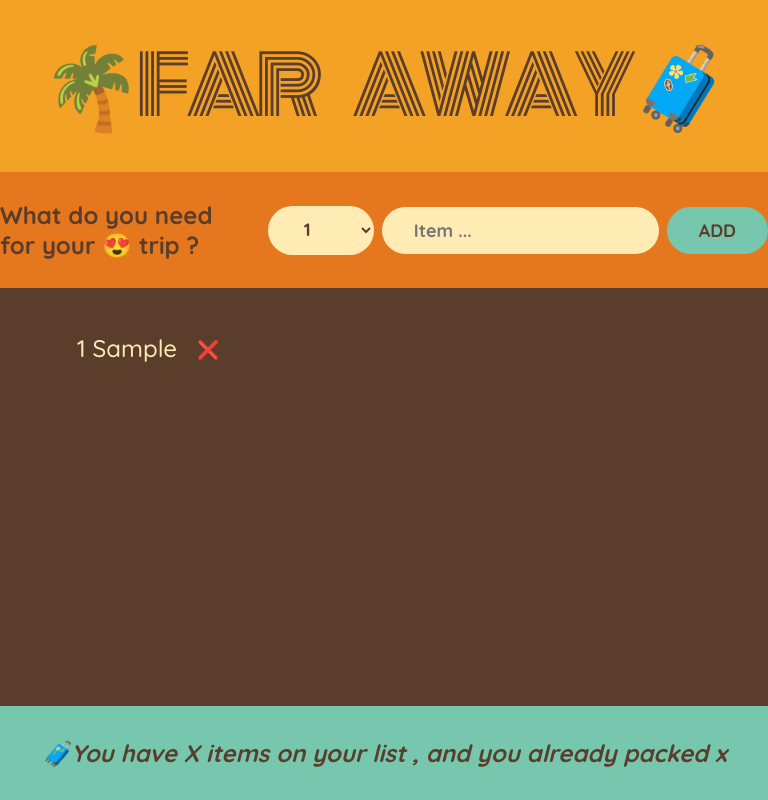
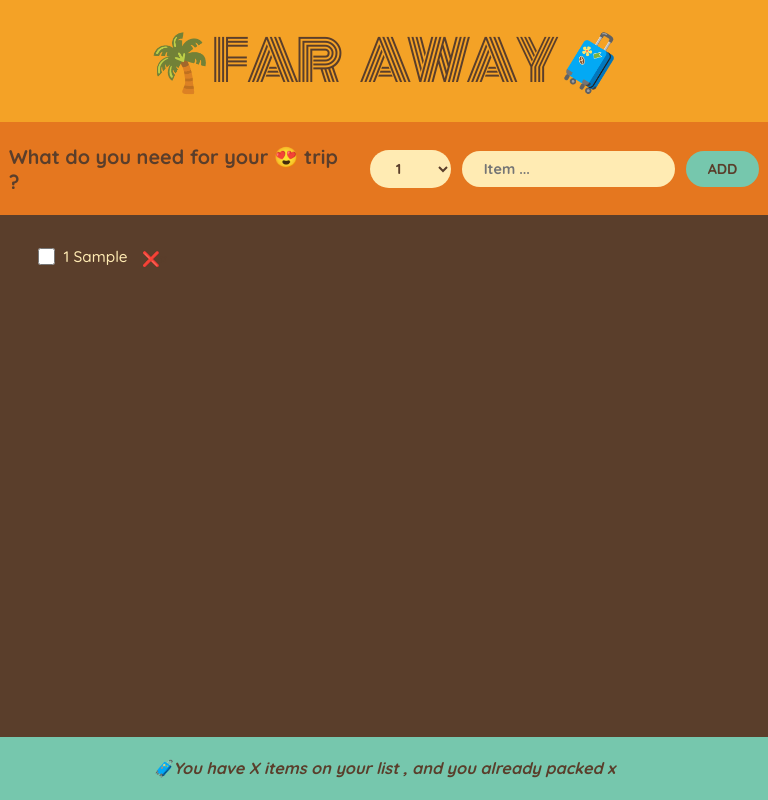
Before and after one commit to amel252/Travel-list, a React (Create React App) app: page / in a window 768 px wide. Both pictures are taken after typing "Sample" into the empty fields and a click on the button "ADD". Built offline with nearby package versions, Linux system fonts and the light colour scheme.

Commit message:
Faire media queries ecrans + faire toggleItem au click (packed et non packed)

```diff
--- a/src/App.js
+++ b/src/App.js
@@ -16,11 +16,24 @@ function App() {
     function handleDeleteItem(id) {
         setItems((items) => items.filter((item) => item.id !== id));
     }
+    //  fonction de cocher l'element packed
+    function handleToggleItem(id) {
+        setItems(
+            // on va parcourir les élement , vérif que l'id choisi est identique avec id chercher
+            items.map((item) =>
+                item.id === id ? { ...item, packed: !item.packed } : item
+            )
+        );
+    }
     return (
         <div className="App">
             <Logo />
             <Form onAddItems={handleAddItems} />
-            <PackingList items={items} onDeleteItem={handleDeleteItem} />
+            <PackingList
+                items={items}
+                onDeleteItem={handleDeleteItem}
+                onToggleItem={handleToggleItem}
+            />
             <Stats />
         </div>
     );
--- a/src/components/Item.jsx
+++ b/src/components/Item.jsx
@@ -1,9 +1,14 @@
 import React from "react";
 
-function Item({ item, onDeleteItem }) {
+function Item({ item, onDeleteItem, onToggleItem }) {
     return (
         <div>
             <li>
+                <input
+                    type="checkbox"
+                    value={item.packed}
+                    onChange={() => onToggleItem(item.id)}
+                />
                 <span
                     style={
                         item.packed ? { textDecoration: "line-through" } : {}
--- a/src/components/PackingList.jsx
+++ b/src/components/PackingList.jsx
@@ -1,7 +1,7 @@
 import React from "react";
 import Item from "./Item";
 
-function PackingList({ items, onDeleteItem }) {
+function PackingList({ items, onDeleteItem, onToggleItem }) {
     return (
         <div className="list">
             <ul>
@@ -9,6 +9,7 @@ function PackingList({ items, onDeleteItem }) {
                     <Item
                         key={item.id}
                         onDeleteItem={onDeleteItem}
+                        onToggleItem={onToggleItem}
                         item={item}
                     />
                 ))}
--- a/src/index.css
+++ b/src/index.css
@@ -129,3 +129,138 @@ input[type="checkbox"] {
     font-weight: 700;
     padding: 3.2rem 0;
 }
+
+/* ---------- RESPONSIVE: 950px → 600px ---------- */
+@media (max-width: 950px) and (min-width: 601px) {
+    html {
+        font-size: 56.25%; /* 1rem ≈ 9px */
+    }
+
+    /* TITRE */
+    h1 {
+        font-size: 6.2rem;
+        letter-spacing: -3px;
+        word-spacing: 16px;
+        padding: 2rem 0;
+    }
+
+    /* FORMULAIRE */
+    .add-form {
+        gap: 1.2rem;
+        padding: 2.4rem 1rem;
+    }
+
+    h3 {
+        font-size: 2.2rem;
+        margin-right: 1rem;
+    }
+
+    /* INPUTS & BOUTONS */
+    button,
+    input,
+    select {
+        font-size: 1.6rem;
+        padding: 1rem 2.4rem;
+        border-radius: 6rem;
+    }
+
+    /* LISTE */
+    .list {
+        padding: 3rem 0;
+        gap: 2.4rem;
+    }
+
+    .list ul {
+        width: 90%;
+        grid-template-columns: repeat(auto-fit, minmax(220px, 1fr));
+        gap: 1.6rem;
+    }
+
+    .list li {
+        gap: 1rem;
+    }
+
+    .list li span {
+        font-size: 1.7rem;
+    }
+
+    /* CHECKBOX */
+    input[type="checkbox"] {
+        width: 1.8rem;
+        height: 1.8rem;
+    }
+
+    /* BOUTON DELETE */
+    .list li button {
+        font-size: 1.6rem;
+        padding: 0.6rem;
+    }
+
+    /* STATS */
+    .stats {
+        font-size: 1.8rem;
+        padding: 2.4rem 0;
+    }
+}
+
+/* media queries  */
+@media (max-width: 600px) {
+    html {
+        font-size: 56.25%; /* ~9px */
+    }
+
+    h1 {
+        font-size: 5rem;
+        letter-spacing: -2px;
+        word-spacing: 10px;
+        padding: 1.6rem 0;
+    }
+
+    .add-form {
+        flex-direction: column;
+        gap: 1.2rem;
+    }
+
+    .add-form h3 {
+        margin-right: 0;
+    }
+
+    button,
+    select,
+    input {
+        padding: 1rem 2.4rem;
+        font-size: 1.6rem;
+    }
+
+    .list ul {
+        width: 95%;
+        grid-template-columns: 1fr;
+    }
+
+    .list li {
+        gap: 0.8rem;
+    }
+}
+@media (max-width: 400px) {
+    h1 {
+        font-size: 4rem;
+    }
+
+    body {
+        font-size: 2rem;
+    }
+
+    .list li span {
+        font-size: 1.6rem;
+    }
+
+    input[type="checkbox"] {
+        height: 1.6rem;
+        width: 1.6rem;
+    }
+
+    .list li button {
+        font-size: 1.6rem;
+        padding: 0.4rem;
+    }
+}
```
